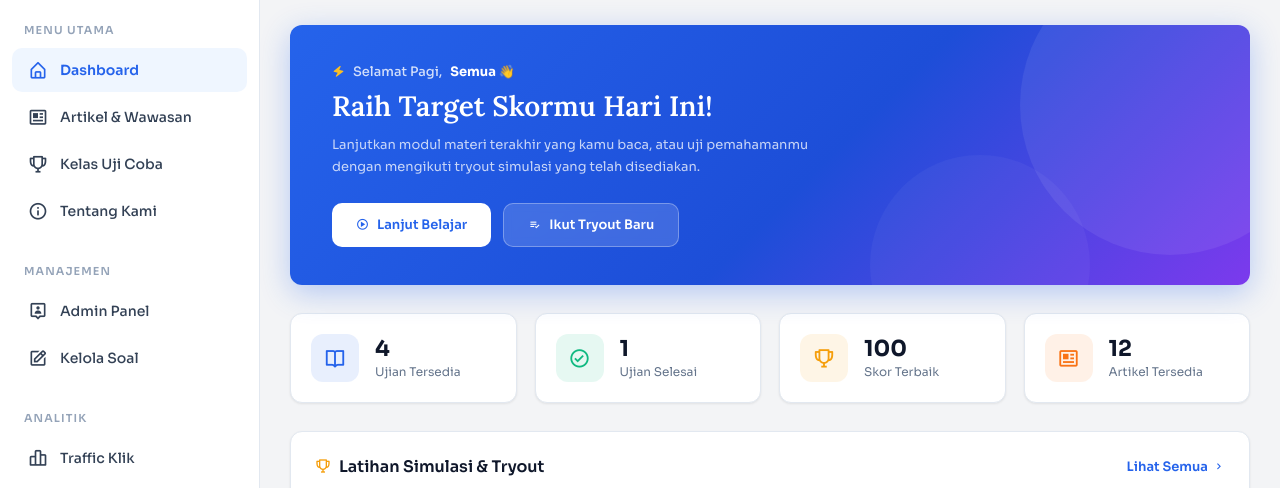
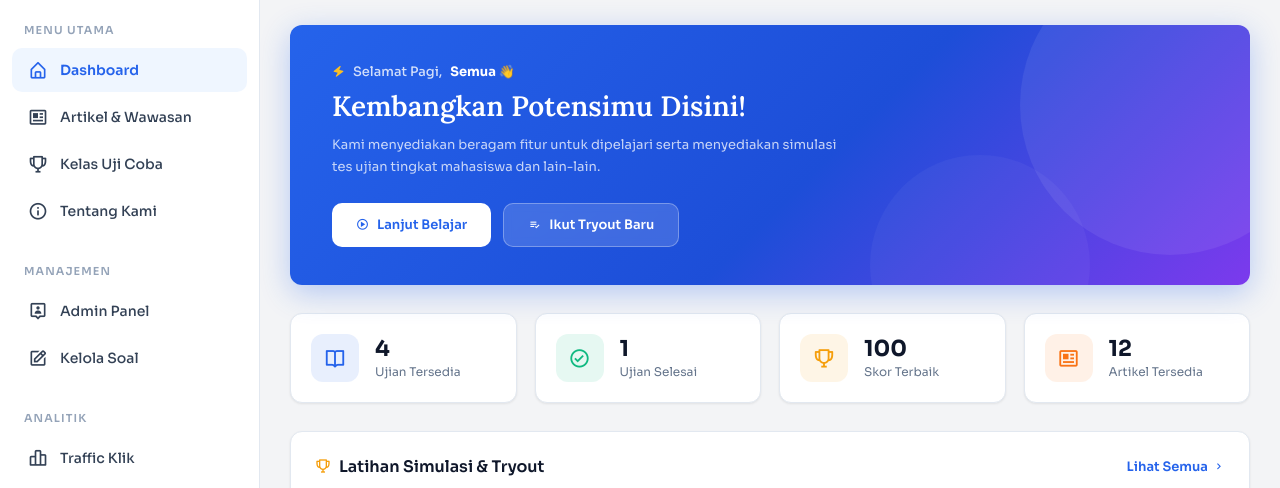
Before and after one commit to enzo19271/private, a website: page index.html in a window 1280 px wide. Shown: the part 73-561 px from the top of the page. Drawn offline with nearby package versions, Linux system fonts and the light colour scheme.

Commit message:
Update index.html

```diff
--- a/index.html
+++ b/index.html
@@ -516,10 +516,10 @@
           <span id="greeting-text">Selamat Belajar,</span>
           <strong style="color:#fff;">Semua 👋</strong>
         </div>
-        <div class="hero-title">Raih Target Skormu Hari Ini!</div>
+        <div class="hero-title">Kembangkan Potensimu Disini!</div>
         <div class="hero-sub">
-          Lanjutkan modul materi terakhir yang kamu baca, atau uji pemahamanmu
-          dengan mengikuti tryout simulasi yang telah disediakan.
+          Kami menyediakan beragam fitur untuk dipelajari
+          serta menyediakan simulasi tes ujian tingkat mahasiswa dan lain-lain.
         </div>
         <div class="hero-actions">
           <a href="ujicoba/index.html" class="hero-btn hero-btn-white">
```
